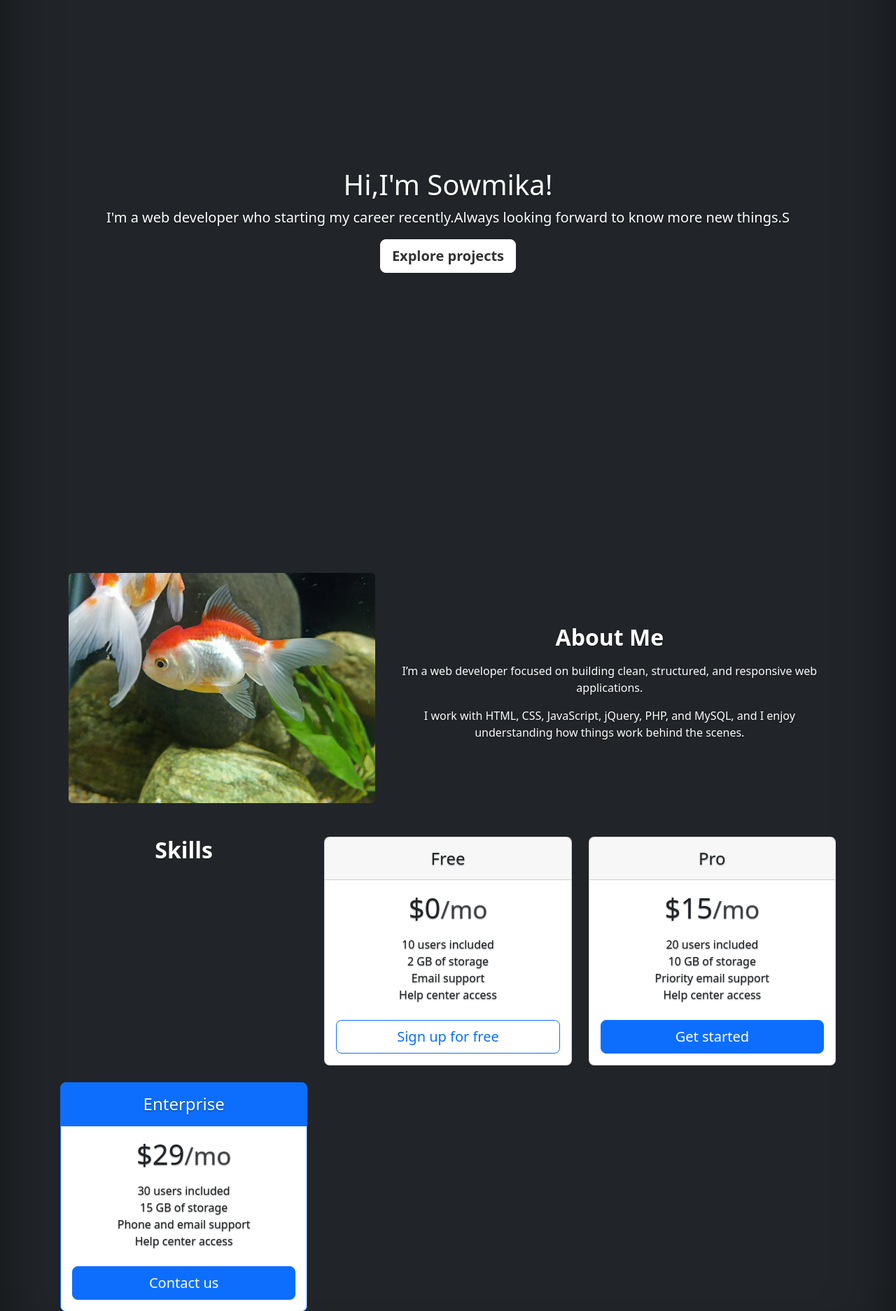
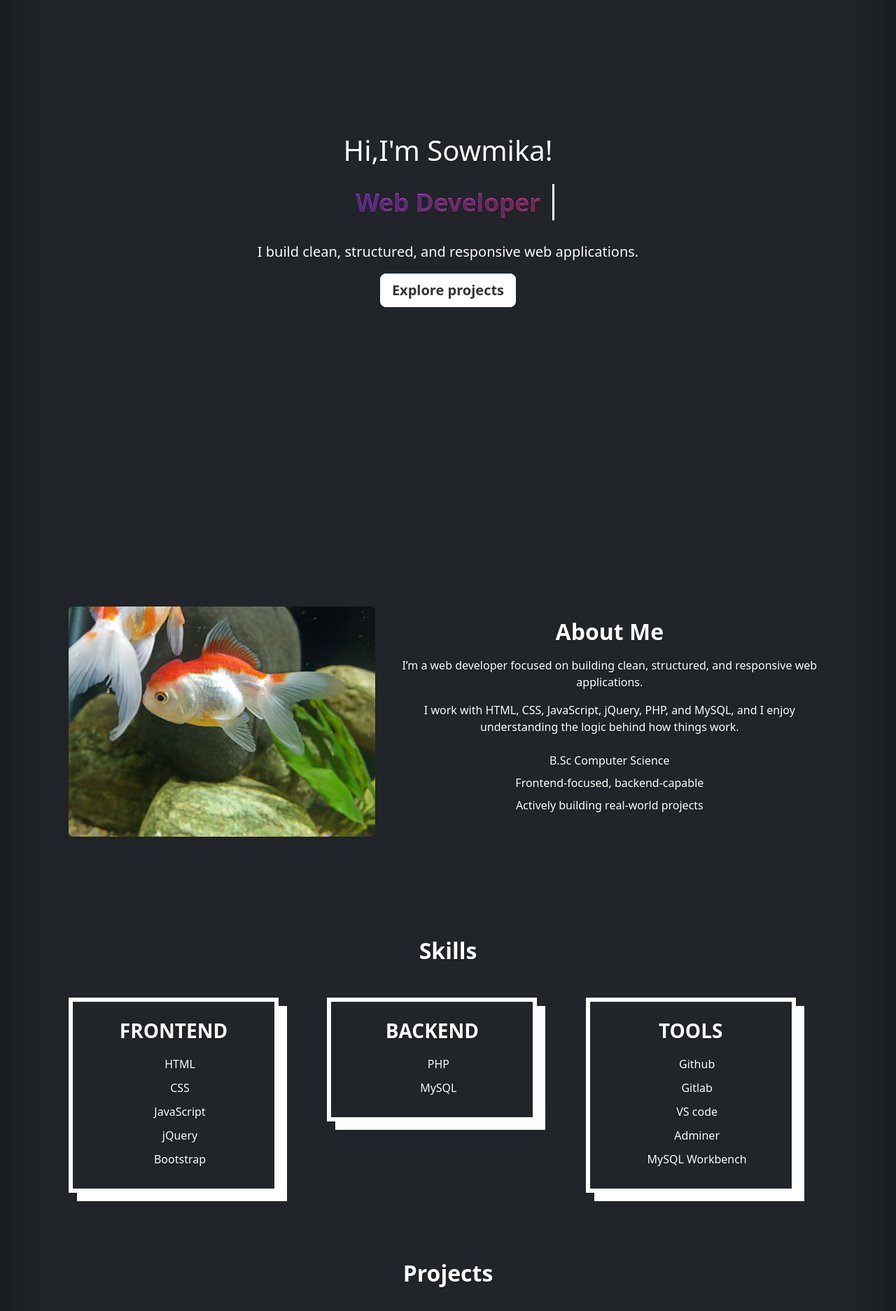
Before and after one commit to sowmika-dev/portfolio, a PHP site: page / in a window 1280 px wide. Shown: the part 163-2037 px from the top of the page at 70% size. Run offline with PHP 8.4, Linux system fonts and the light colour scheme.

Commit message:
skills,project,contact pages included

```diff
--- a/htdocs/index.html
+++ b/htdocs/index.html
@@ -114,37 +114,33 @@
 				</div>
 			</nav>
 
-
-			<!-- <div>
-					<h3 class="float-md-start mb-0">Sowmika</h3>
-					<nav class="nav nav-masthead justify-content-center float-md-end">
-						<a class="nav-link fw-bold py-1 px-0 active" aria-current="page" href="#">Home</a>
-						<a class="nav-link fw-bold py-1 px-0" href="#about">About</a>
-						<a class="nav-link fw-bold py-1 px-0" href="#skills">Skills</a>
-						<a class="nav-link fw-bold py-1 px-0" href="#projects">Projects</a>
-						<a class="nav-link fw-bold py-1 px-0" href="#contact">Contact</a>
-					</nav>
-				</div> -->
 		</header>
 
 		<main id=home class="vh-100 d-flex flex-column justify-content-center align-items-center text-center">
 			<h1>Hi,I'm Sowmika!</h1>
-			<p class="lead">I'm a web developer who starting my career recently.Always looking forward to know more new
-				things.S</p>
+			<div class="typewriter mt-3">
+				<span class="typewriter-text">Web Developer</span>
+			</div>
+			<p class="lead mt-4">
+				I build clean, structured, and responsive web applications.
+			</p>
 			<p class="lead">
 				<a href="#projects" class="btn btn-lg btn-secondary fw-bold border-white bg-white">Explore projects</a>
 			</p>
 		</main>
 
 		<section id="about" class="mt-5 py-5">
-			<div class="container-fluid">
-				<div class="row d-flex justify content-center">
-					<div class="col-lg-5">
-						<img class="img-fluid rounded" src="../htdocs/assets/images/IMG_20250115_161157.jpg"
-							alt="placeholder for now">
+			<section id="about" class="py-5">
+				<div class="container">
+					<div class="row align-items-center">
+
+						<div class="col-lg-5 mb-4 mb-lg-0 text-center">
+							<img src="../htdocs/assets/images/IMG_20250115_161157.jpg" alt="Sowmika"
+								class="img-fluid rounded shadow-sm">
 						</div>
-					<div class="col-lg-7 d-flex flex-column align-items-center justify-content-center">
-						<h2 class="fw-bold mb-3 ">About Me</h2>
+
+						<div class="col-lg-7">
+							<h2 class="fw-bold mb-3">About Me</h2>
 
 							<p>
 								I’m a web developer focused on building clean, structured,
@@ -153,74 +149,192 @@
 
 							<p>
 								I work with HTML, CSS, JavaScript, jQuery, PHP, and MySQL,
-							and I enjoy understanding how things work behind the scenes.
+								and I enjoy understanding the logic behind how things work.
 							</p>
+
+							<ul class="list-unstyled mt-4">
+								<li class="mb-2"> B.Sc Computer Science</li>
+								<li class="mb-2"> Frontend-focused, backend-capable</li>
+								<li class="mb-2"> Actively building real-world projects</li>
+							</ul>
 						</div>
 
 					</div>
+				</div>
+			</section>
+
 		</section>
 
 		<section id="skills">
-			<div class="row row-cols-1 row-cols-md-3 mb-3 text-center">
-				<h2 class="fw-bold mb3 text-center">Skills</h2>
-				<div class="col">
-					<div class="card mb-4 rounded-3 shadow-sm">
-						<div class="card-header py-3">
-							<h4 class="my-0 fw-normal">Free</h4>
-						</div>
-						<div class="card-body">
-							<h1 class="card-title pricing-card-title">$0<small
-									class="text-body-secondary fw-light">/mo</small></h1>
-							<ul class="list-unstyled mt-3 mb-4">
-								<li>10 users included</li>
-								<li>2 GB of storage</li>
-								<li>Email support</li>
-								<li>Help center access</li>
-							</ul> <button type="button" class="w-100 btn btn-lg btn-outline-primary">Sign up for
-								free</button>
+			<section id="skills" class="py-5">
+				<div class="container">
+					<h2 class="fw-bold text-center mb-5">Skills</h2>
+
+					<div class="row g-4">
+						<div class="col-md-6 col-lg-4">
+							<div class="skill-card">
+								<span class="skill-card__title">Frontend</span>
+
+								<ul class="skill-card__list">
+									<li>HTML</li>
+									<li>CSS</li>
+									<li>JavaScript</li>
+									<li>jQuery</li>
+									<li>Bootstrap</li>
+								</ul>
 							</div>
 						</div>
-				</div>
-				<div class="col">
-					<div class="card mb-4 rounded-3 shadow-sm">
-						<div class="card-header py-3">
-							<h4 class="my-0 fw-normal">Pro</h4>
-						</div>
-						<div class="card-body">
-							<h1 class="card-title pricing-card-title">$15<small
-									class="text-body-secondary fw-light">/mo</small></h1>
-							<ul class="list-unstyled mt-3 mb-4">
-								<li>20 users included</li>
-								<li>10 GB of storage</li>
-								<li>Priority email support</li>
-								<li>Help center access</li>
-							</ul> <button type="button" class="w-100 btn btn-lg btn-primary">Get started</button>
+
+						<div class="col-md-6 col-lg-4">
+							<div class="skill-card">
+								<span class="skill-card__title">Backend</span>
+
+								<ul class="skill-card__list">
+									<li>PHP</li>
+									<li>MySQL</li>
+								</ul>
 							</div>
 						</div>
+
+						<div class="col-md-6 col-lg-4">
+							<div class="skill-card">
+								<span class="skill-card__title">Tools</span>
+
+								<ul class="skill-card__list">
+									<li>Github</li>
+									<li>Gitlab</li>
+									<li>VS code</li>
+									<li>Adminer</li>
+									<li>MySQL Workbench</li>
+								</ul>
 							</div>
-				<div class="col">
-					<div class="card mb-4 rounded-3 shadow-sm border-primary">
-						<div class="card-header py-3 text-bg-primary border-primary">
-							<h4 class="my-0 fw-normal">Enterprise</h4>
 						</div>
-						<div class="card-body">
-							<h1 class="card-title pricing-card-title">$29<small
-									class="text-body-secondary fw-light">/mo</small></h1>
-							<ul class="list-unstyled mt-3 mb-4">
-								<li>30 users included</li>
-								<li>15 GB of storage</li>
-								<li>Phone and email support</li>
-								<li>Help center access</li>
-							</ul> <button type="button" class="w-100 btn btn-lg btn-primary">Contact us</button>
+
+					</div>
+				</div>
+			</section>
+
+		</section>
+
+		<section id="projects" class="py-5">
+			<div class="container">
+				<h2 class="fw-bold text-center mb-5">Projects</h2>
+
+				<div class="row g-4">
+
+					<div class="col-md-6 col-lg-4">
+						<div class="project-card card h-100 shadow-sm">
+							<img src="../htdocs/assets/images/IMG_20250115_161157.jpg" class="card-img-top"
+								alt="Todo App">
+
+							<div class="card-body d-flex flex-column">
+								<h5 class="card-title fw-bold">Todo App</h5>
+
+								<p class="card-text">
+									A full CRUD todo application built using PHP and MySQL with a clean UI.
+								</p>
+
+								<p class="small text-muted mb-3">
+									HTML • CSS • JavaScript • PHP • MySQL
+								</p>
+
+								<div class="mt-auto">
+									<a href="https://task.selfmade.buzz" class="btn btn-sm btn-primary me-2"
+										target="_blank">
+										Live Demo
+									</a>
+									<a href="#" class="btn btn-sm btn-outline-dark" target="_blank">
+										Source Code
+									</a>
 								</div>
 							</div>
 						</div>
 					</div>
+
+					<div class="col-md-6 col-lg-4">
+						<div class="project-card card h-100 shadow-sm">
+							<img src="../htdocs/assets/images/IMG_20250115_161157.jpg" class="card-img-top"
+								alt="DNS Website Blocker">
+
+							<div class="card-body d-flex flex-column">
+								<h5 class="card-title fw-bold">DNS Website Blocker</h5>
+
+								<p class="card-text">
+									A system-level project that blocks websites using DNS configuration.
+								</p>
+
+								<p class="small text-muted mb-3">
+									DNS • Networking • Linux
+								</p>
+
+								<div class="mt-auto">
+									<a href="#" class="btn btn-sm btn-outline-dark" target="_blank">
+										Source Code
+									</a>
+								</div>
+							</div>
+						</div>
+					</div>
+
+					<div class="col-md-6 col-lg-4">
+						<div class="project-card card h-100 shadow-sm border-dashed text-center">
+							<div class="card-body d-flex flex-column justify-content-center">
+								<h5 class="fw-bold">More Coming Soon</h5>
+								<p class="text-muted">
+									Actively working on new projects
+								</p>
+							</div>
+						</div>
+					</div>
+
+				</div>
+			</div>
 		</section>
 
-		<section id="projects"></section>
+		<section id="contact" class="py-5 bg-dark text-white">
+			<div class="container">
+				<h2 class="fw-bold text-center mb-5">Contact</h2>
 
-		<section id="contact"></section>
+				<div class="row justify-content-center">
+					<div class="col-md-8 col-lg-6">
+
+						<form action="#" method="post" novalidate>
+
+							<!-- Name -->
+							<div class="mb-3">
+								<label for="name" class="form-label">Name</label>
+								<input type="text" id="name" name="name" class="form-control" placeholder="Your name"
+									required>
+							</div>
+
+							<!-- Email -->
+							<div class="mb-3">
+								<label for="email" class="form-label">Email</label>
+								<input type="email" id="email" name="email" class="form-control"
+									placeholder="your@email.com" required>
+							</div>
+
+							<!-- Message -->
+							<div class="mb-4">
+								<label for="message" class="form-label">Message</label>
+								<textarea id="message" name="message" rows="4" class="form-control"
+									placeholder="Your message" required></textarea>
+							</div>
+
+							<!-- Submit -->
+							<div class="d-grid">
+								<button type="submit" class="btn btn-light btn-lg">
+									Send Message
+								</button>
+							</div>
+
+						</form>
+
+					</div>
+				</div>
+			</div>
+
+		</section>
 
 		<footer class="mt-auto text-white-50">
 
--- a/htdocs/style.css
+++ b/htdocs/style.css
@@ -50,3 +50,150 @@ body {
     color: #fff;
     border-bottom-color: #fff;
 }
+
+.skill-card {
+    width: 300px;
+    padding: 20px;
+    background: #212529;
+    border: 6px solid #fff;
+    box-shadow: 12px 12px 0 #fff;
+    color: #fff;
+    transition: transform 0.3s, box-shadow 0.3s;
+}
+
+.skill-card:hover {
+    transform: translate(-5px, -5px);
+    box-shadow: 17px 17px 0 #fff;
+}
+
+/* Title */
+.skill-card__title {
+    font-size: 28px;
+    font-weight: 900;
+    text-transform: uppercase;
+    margin-bottom: 15px;
+    display: block;
+    position: relative;
+}
+
+.skill-card__title::after {
+    content: "";
+    position: absolute;
+    left: 0;
+    bottom: -6px;
+
+    width: 0;
+    height: 3px;
+    background-color: #fff;
+
+    transition: width 0.35s ease;
+}
+
+
+.skill-card:hover .skill-card__title::after {
+    width: 100%;
+}
+
+
+/* Skill list */
+.skill-card__list {
+    list-style: none;
+    padding-left: 0;
+    margin: 0;
+}
+
+.skill-card__list li {
+    font-size: 16px;
+    margin-bottom: 10px;
+    padding-left: 18px;
+    position: relative;
+}
+
+/* Bullet point */
+.skill-card__list li::before {
+    position: absolute;
+    left: 0;
+    color: #fff;
+    font-size: 20px;
+}
+
+.project-card {
+    transition: transform 0.3s ease, box-shadow 0.3s ease;
+}
+
+.project-card:hover {
+    transform: translateY(-8px);
+    box-shadow: 0 12px 25px rgba(0, 0, 0, 0.15);
+}
+
+.project-card img {
+    transition: transform 0.4s ease;
+}
+
+.project-card:hover img {
+    transform: scale(1.05);
+}
+
+.project-card .btn {
+    transition: transform 0.3s ease;
+}
+
+.project-card:hover .btn {
+    transform: translateY(-2px);
+}
+
+#contact .form-control {
+    background-color: #212529;
+    color: #fff;
+    border: 1px solid #6c757d;
+}
+
+#contact .form-control::placeholder {
+    color: #adb5bd;
+}
+
+#contact .form-control:focus {
+    border-color: #fff;
+    box-shadow: none;
+}
+
+.typewriter {
+    display: inline-block;
+}
+
+.typewriter-text {
+    display: inline-block;
+    white-space: nowrap;
+    overflow: hidden;
+
+    font-size: 2.2rem;
+    font-weight: 700;
+
+    background: linear-gradient(90deg, #a855f7, #ec4899);
+    -webkit-background-clip: text;
+    -webkit-text-fill-color: transparent;
+    box-sizing: content-box;
+    padding-right: 0.3em;
+    border-right: 3px solid #fff;
+    width: 0;
+    animation:
+        typing 2.6s steps(14, end) forwards,
+        blink 0.7s step-end infinite;
+}
+
+/* Animations */
+@keyframes typing {
+    from {
+        width: 0;
+    }
+
+    to {
+        width: 100%;
+    }
+}
+
+@keyframes blink {
+    50% {
+        border-color: transparent;
+    }
+}
```
Lines whose indentation alone changed are shown as unchanged.
